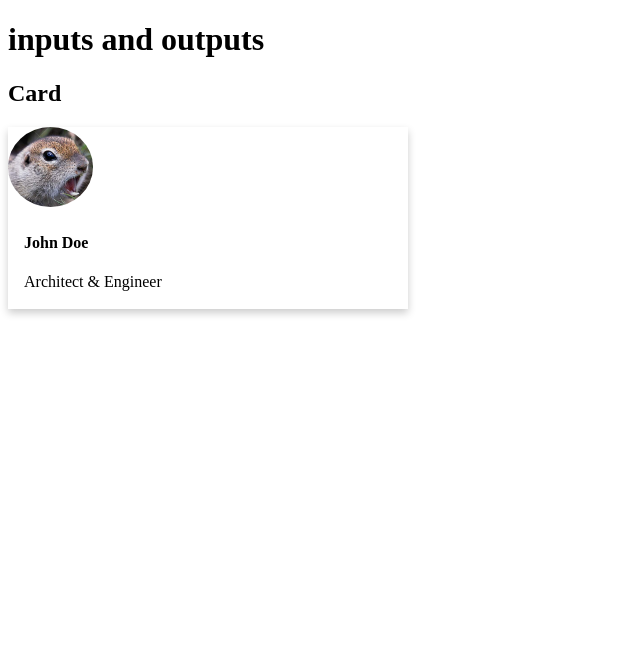
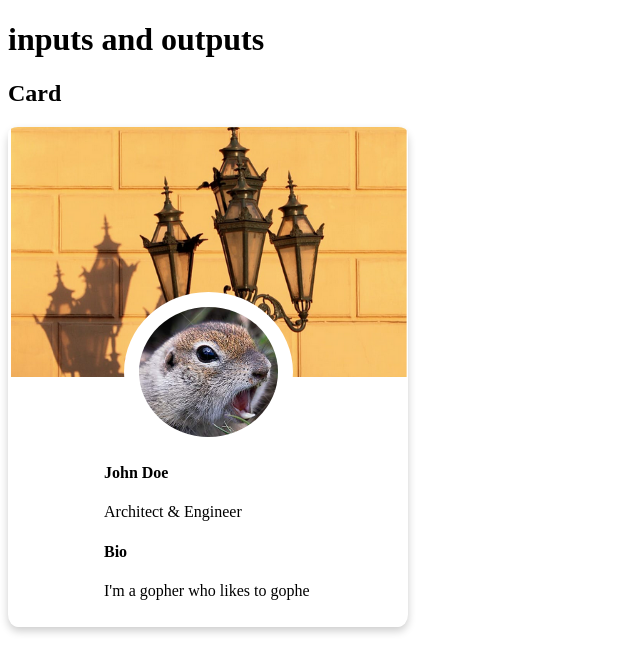
Before and after one commit to tony2tones/input_output, an Angular app: page / in a window 1280 px wide. Shown: the top 672 px of the page, without its empty margins (0-640 px from the left). Built offline with nearby package versions, Linux system fonts and the light colour scheme.

Commit message:
card component styles:
added material icons
added profile image

```diff
--- a/package.json
+++ b/package.json
@@ -12,13 +12,16 @@
   "private": true,
   "dependencies": {
     "@angular/animations": "~11.0.5",
+    "@angular/cdk": "^12.0.4",
     "@angular/common": "~11.0.5",
     "@angular/compiler": "~11.0.5",
     "@angular/core": "~11.0.5",
     "@angular/forms": "~11.0.5",
+    "@angular/material": "^11.2.13",
     "@angular/platform-browser": "~11.0.5",
     "@angular/platform-browser-dynamic": "~11.0.5",
     "@angular/router": "~11.0.5",
+    "material-design-icons": "^3.0.1",
     "rxjs": "~6.6.0",
     "tslib": "^2.0.0",
     "zone.js": "~0.10.2"
--- a/src/app/components/card/card.component.css
+++ b/src/app/components/card/card.component.css
@@ -1,26 +1,50 @@
 .card {
+  position: absolute;
   box-shadow: 0 4px 8px 0 rgba(0, 0, 0, 0.2);
   transition: 0.3s;
   width: 400px;
+  height: 500px;
+  border-radius: 2.5%;
 }
 
 .card:hover {
   box-shadow: 0 8px 16px 0 rgba(0, 0, 0, 0.2);
 }
 
-.container {
-  padding: 2px 16px;
+.headerTile {
+  height: 250px;
+  width: 100%;
+  border-top-left-radius: 2.5%;
+  border-top-right-radius: 2.5%;
 }
 
-.headerTile {
-  position: absolute;
-  height: 200px;
-  width: 100%;
+.headerTile > img {
+  max-width: 100%;
+  max-height: 100%;
+  border-top-left-radius: 2.5%;
+  border-top-right-radius: 2.5%;
 }
 
-.profile > img {
+.profile {
   position: relative;
-  height: 80px;
-  text-align: center;
+  height: 130px;
   border-radius: 50%;
+  left: 29%;
+  bottom: 17%;
+  background-color: #fff;
+  padding: 15px;
 }
+
+.cover {
+  object-fit: cover;
+  width: 400px;
+  height: 250px;
+}
+
+.card-footer {
+  position: relative;
+  height: 150px;
+  padding: 2px 16px;
+  top: -20%;
+  left: 20%;
+}
--- a/src/app/components/card/card.component.html
+++ b/src/app/components/card/card.component.html
@@ -1,14 +1,14 @@
 <h2>Card</h2>
 
 <div class="card">
-  <div class="headerTile">
-      <img />
+  <div class="headerTile ">
+      <img class="cover" src="../../../assets/images/profilebgimage.PNG">
 </div>
-    <div class="profile">
-      <img src="../../../assets/images/gopher.PNG" alt="Avatar" />
-    </div>
-    <div class="container">
+    <img class="profile" src="../../../assets/images/gopher.PNG" alt="Avatar" />
+    <div class="card-footer">
       <h4><b>John Doe</b></h4>
       <p>Architect & Engineer</p>
+      <h4>Bio</h4>
+      <p>I'm a gopher who likes to gophe</p>
   </div>
 </div>
--- a/src/index.html
+++ b/src/index.html
@@ -6,6 +6,8 @@
   <base href="/">
   <meta name="viewport" content="width=device-width, initial-scale=1">
   <link rel="icon" type="image/x-icon" href="favicon.ico">
+  <link href="https://fonts.googleapis.com/icon?family=Material+Icons"
+      rel="stylesheet">
 </head>
 <body>
   <app-root></app-root>
```
Also changed, not shown: src/app/app.module.ts (+6 -1 lines), src/assets/images/profilebgimage.PNG (added), 1 other file (tests, documents, lock files or other folders).
